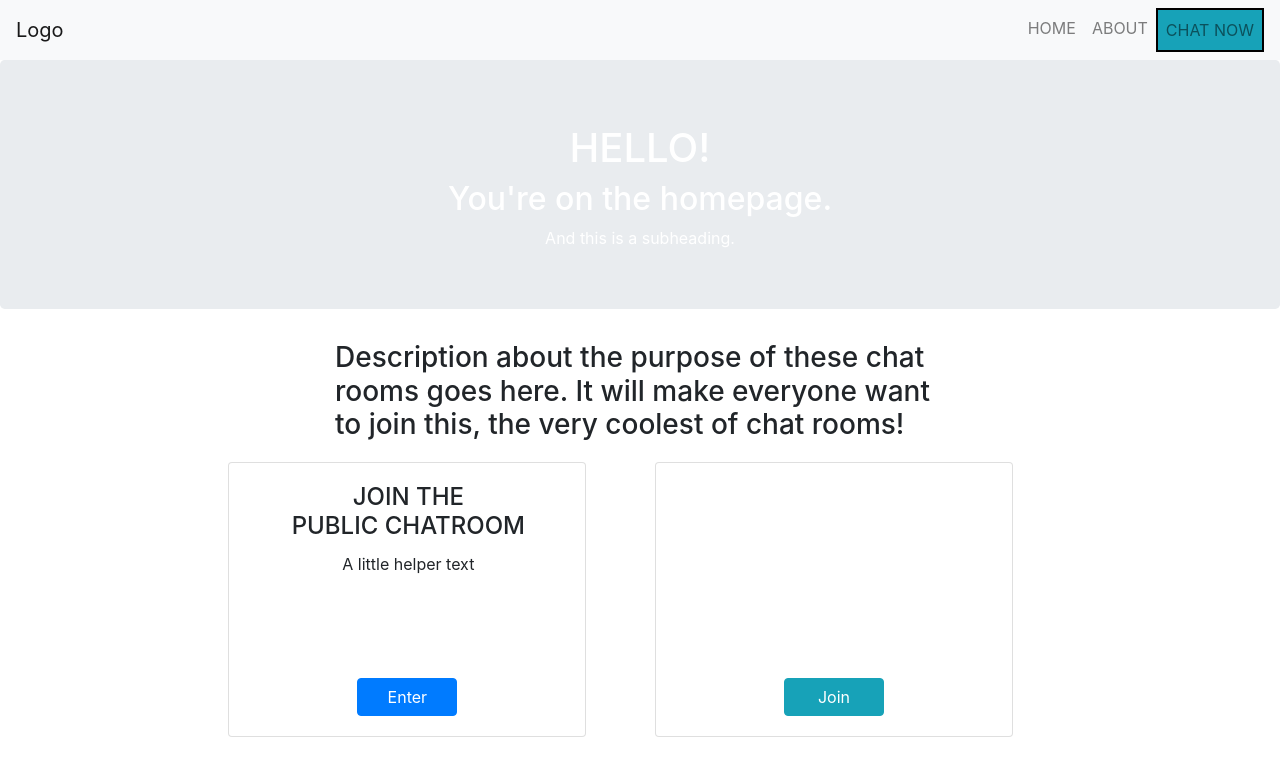
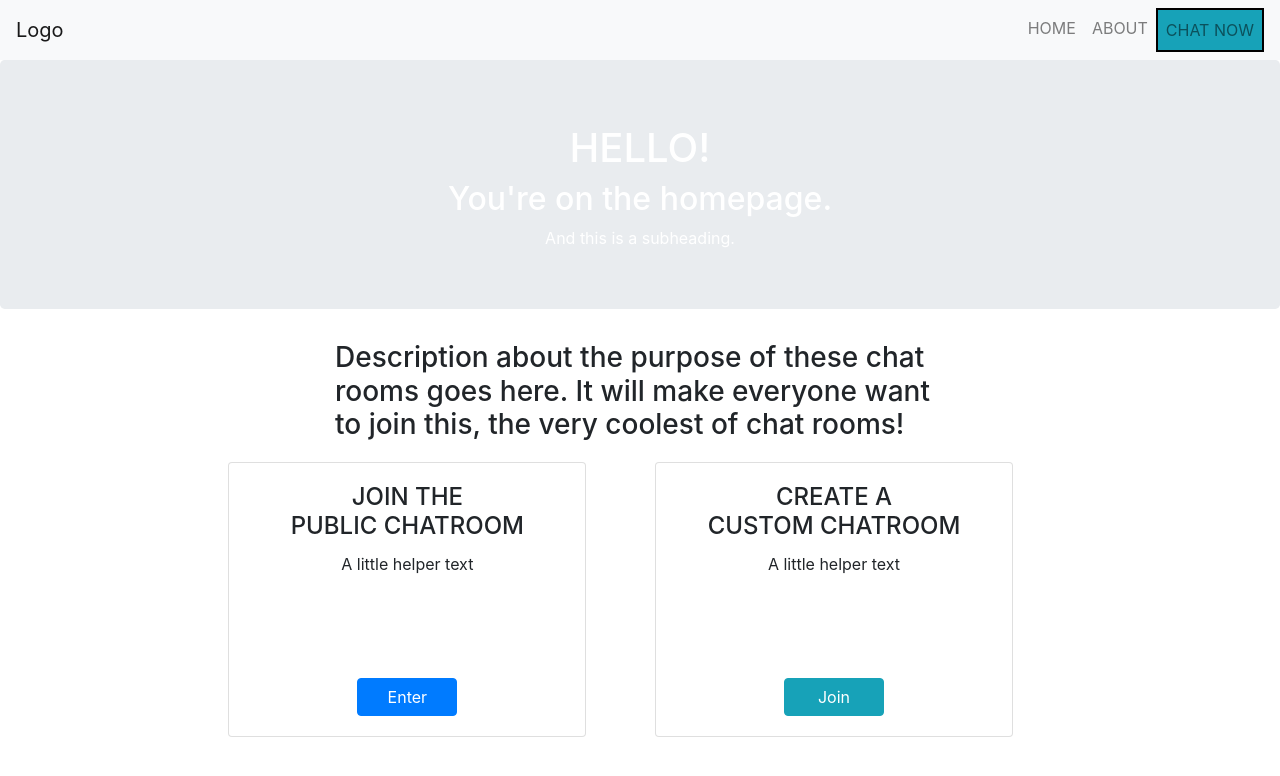
Before and after one commit to arrayinc/online-chatroom-team-leeann-steven, a React (Create React App) app: page / in a window 1280 px wide. Shown: the top 776 px of the page. Built offline with nearby package versions, Linux system fonts and the light colour scheme.

Commit message:
updated css and link

```diff
--- a/src/App.css
+++ b/src/App.css
@@ -21,7 +21,7 @@
   align-items: center;
   justify-content: center;
   font-size: calc(10px + 2vmin);
-  color: white;
+  color:white;
 }
 
 .App-link {
--- a/src/components/about-page/about-page.css
+++ b/src/components/about-page/about-page.css
@@ -4,13 +4,15 @@ height: 249px;
 }
 
 .card {
+    background-color: teal;
 width: 358px;
 }
 
-.card-body {
+/* .about-card-body {
+    background-color: darkgray;
     width: 358px;
     height: 225px;
-        }
+        } */
 
     .card-img {
 width: 358px;
--- a/src/components/about-page/about-page.jsx
+++ b/src/components/about-page/about-page.jsx
@@ -33,7 +33,7 @@ export default class AboutPage extends React.Component {
               <center><CardDeck>
           <Card style={{ width: '18rem' }}>
   <Card.Img variant="top" src= {LeeAnn} />
-  <Card.Body>
+  <Card.Body className="about-card-body">
     <Card.Title>LeeAnn</Card.Title>
     <Card.Text>
       Here's some info about LeeAnn!
@@ -43,7 +43,7 @@ export default class AboutPage extends React.Component {
 </Card>
 <Card style={{ width: '18rem' }}>
   <Card.Img variant="top" src= {Steven} />
-  <Card.Body>
+  <Card.Body className="about-card-body">
     <Card.Title>Steven</Card.Title>
     <Card.Text>
     Here's some info about Steven!
--- a/src/components/home-page/home.jsx
+++ b/src/components/home-page/home.jsx
@@ -25,7 +25,7 @@ export default class HomePage extends React.Component {
                     </Row>
                     <Row className="d-flex justify-content-center">
                         <Col xs="4">
-                            <Card className="text-center light-card">
+                            <Card className="text-center">
                                 <Card.Body>
                                     <Card.Title>
                                         <h4>JOIN THE <br></br>PUBLIC CHATROOM</h4>
@@ -38,7 +38,7 @@ export default class HomePage extends React.Component {
                             </Card>
                         </Col>
                         <Col xs="4">
-                            <Card className="text-center dark-card">
+                            <Card className="text-center">
                                 <Card.Body>
                                     <Card.Title>
                                         <h4>CREATE A <br></br>CUSTOM CHATROOM</h4>
--- a/src/components/navbar/navbar.jsx
+++ b/src/components/navbar/navbar.jsx
@@ -1,5 +1,6 @@
 import React from 'react';
 import { Navbar, Nav, NavItem } from 'react-bootstrap';
+import { NavLink } from "react-router-dom";
 //import logo from './images/i-voted.png';
 import './navbar.css';
 
```
